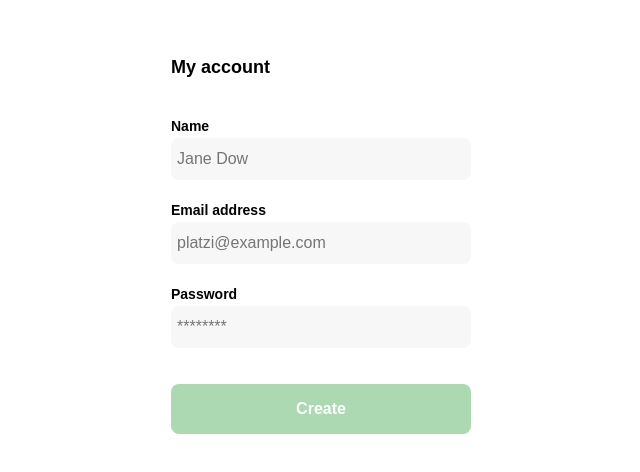
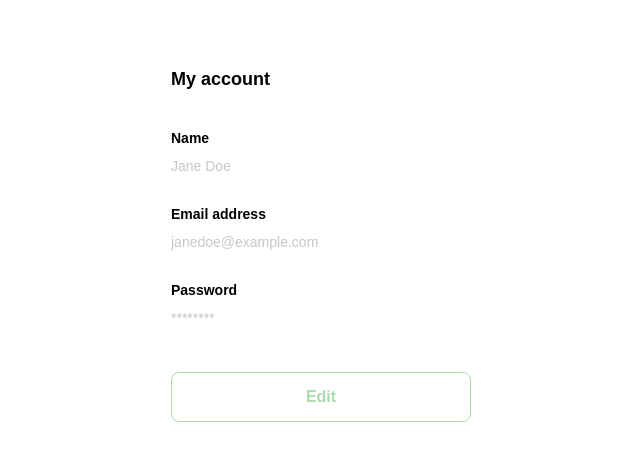
Before and after one commit to alvaradovallejo-juan/yard-sale, a plain HTML site: page my-account.html in a window 1280 px wide. Shown: the part 146-618 px from the top of the page, without its empty margins (319-959 px from the left). Drawn offline with Linux system fonts and the light colour scheme.

Commit message:
My account window

```diff
--- a/create-account.html
+++ b/my-account.html
@@ -55,23 +55,16 @@
             font-weight: bold;
             margin-bottom: 4px;
         }
-        .input {
-            background-color: var(--text-input-field);
-            border: none;
+        .value {
+            color: var(--very-light-pink);
+            font-size: var(--sm);
+            margin: 8px 0 32px 0;
+        }
+        .secondary-button {
+            background-color: var(--white);
             border-radius: 8px;
-            height: 30px;
-            font-size: var(--md);
-            padding: 6px;
-            margin-bottom: 12px;
-        }
-        .input-name, .input-email, .input-password {
-            margin-bottom: 22px;
-        }
-        .primary-button {
-            background-color: var(--hospital-green);
-            border-radius: 8px;
-            border: none;
-            color: var(--white);
+            border: 1px solid var(--hospital-green);
+            color: var(--hospital-green);
             width: 100%;
             cursor: pointer;
             font-size: var(--md);
@@ -102,16 +95,16 @@
             <form action="/" class="form">
                 <div>
                     <label for="name" class="label">Name</label>
-                    <input type="text" id="name" placeholder="Jane Dow" class="input input-name">
+                    <p class="value">Jane Doe</p>
 
                     <label for="email" class="label">Email address</label>
-                    <input type="text" id="email" placeholder="platzi@example.com" class="input input-email">
+                    <p class="value">janedoe@example.com</p>
 
                     <label for="password" class="label">Password</label>
-                    <input type="password" id="password" placeholder="********" class="input input-password">
+                    <p class="value">********</p>
                 </div>
 
-                <input type="submit" value="Create" class="primary-button login-button">
+                <input type="submit" value="Edit" class="secondary-button login-button">
             </form>
         </div>
     </div>
```
